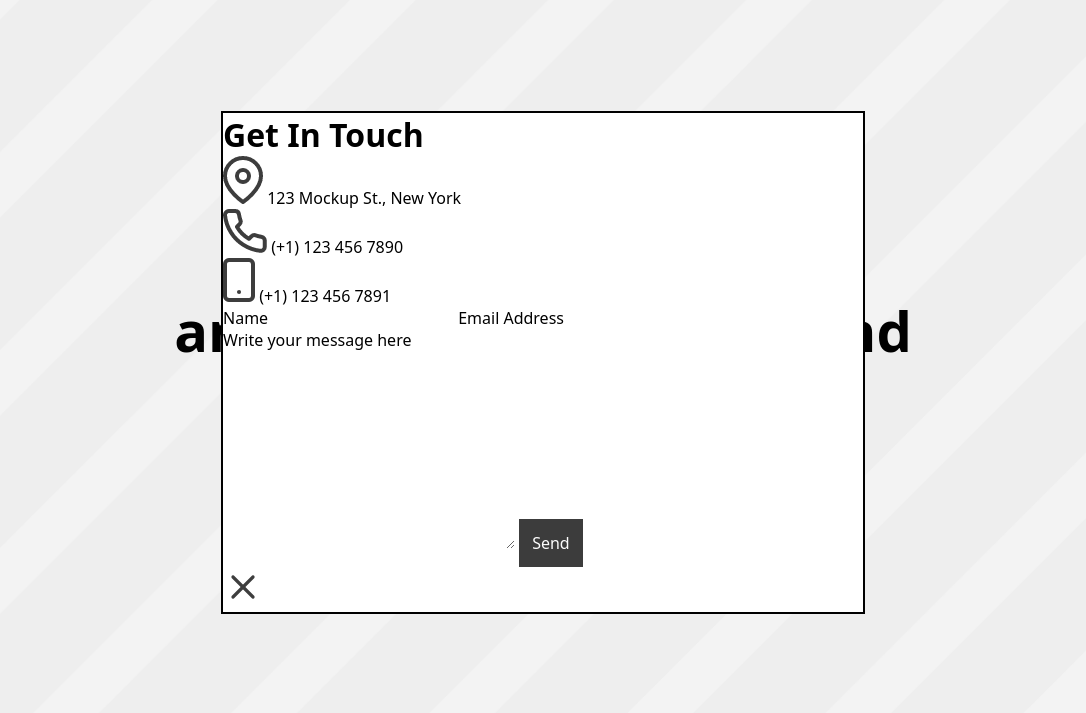
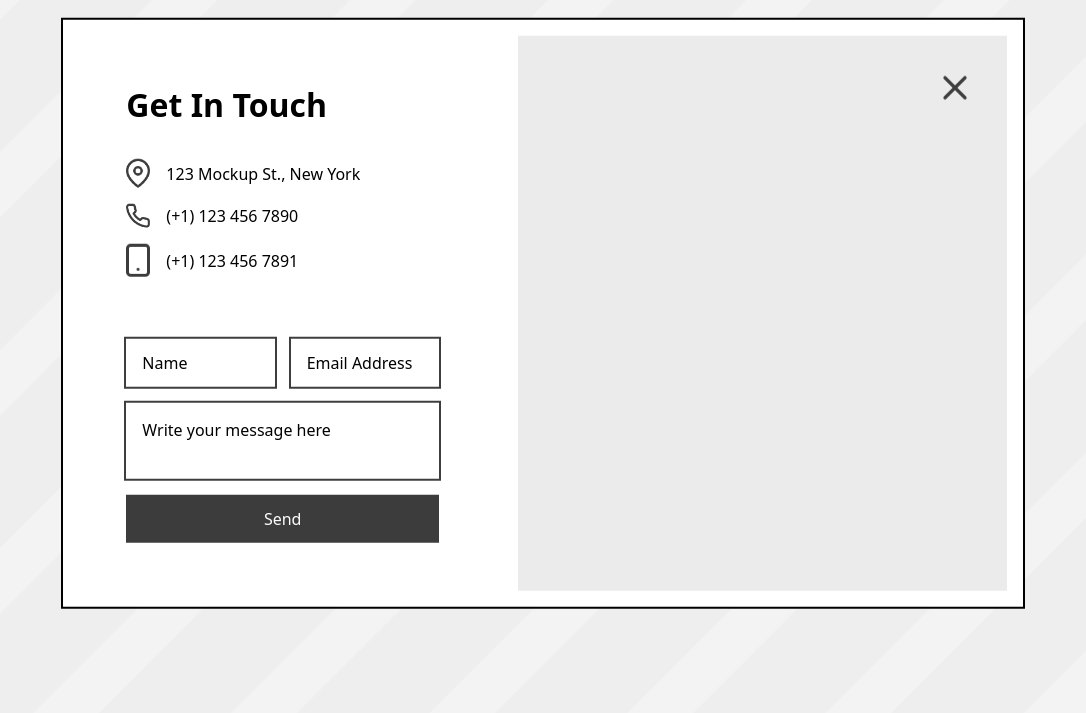
Before and after one commit to RasmusLeddyr/Test_2025-05-05_Minisite, a plain HTML site: page index.html in a window 1280 px wide. Shown: the part 87-800 px from the top of the page, without its empty margins (97-1183 px from the left). Drawn offline with Linux system fonts and the light colour scheme.

Commit message:
Contact popup CSS

```diff
--- a/assets/css/contact-popup.css
+++ b/assets/css/contact-popup.css
@@ -1,13 +1,84 @@
 #contact-popup {
+  display: none;
   outline: 2px solid black;
   background-color: white;
   width: 50%;
-  display: none;
   position: fixed;
-  left: 25%;
-  top: 25%;
+  left: 50%;
+  top: 50%;
+  transform: translate(-50%, -50%);
+  flex-direction: row;
+  min-height: 50vh;
+  max-height: 100vh;
+  min-width: 75vw;
+  max-width: 100vw;
+}
+#contact-popup .interaction {
+  width: 50%;
+  padding: 6.6%;
+  box-sizing: border-box;
+}
+#contact-popup .interaction h2 {
+  margin-bottom: 33px;
+}
+#contact-popup .link {
+  display: flex;
+  align-items: center;
+}
+#contact-popup .link:nth-of-type(n + 2) {
+  margin-top: 16px;
+}
+#contact-popup .link img {
+  width: 24px;
+  margin-right: 16px;
+}
+#contact-popup .message {
+  margin-top: 62px;
+  width: 100%;
+  display: grid;
+  gap: 16px;
+  grid-template-columns: 1fr 1fr;
+  grid-template-areas:
+    "name email"
+    "message message"
+    "send send";
+}
+#contact-popup input,
+#contact-popup textarea {
+  outline: 2px solid #3e3e3e;
+  width: 100%;
+  box-sizing: border-box;
+}
+#contact-popup .message input:nth-of-type(1) {
+  grid-area: name;
+  padding: 13px 16px;
+}
+#contact-popup .message input:nth-of-type(2) {
+  grid-area: email;
+  padding: 13px 16px;
+}
+#contact-popup .message textarea:nth-of-type(1) {
+  grid-area: message;
+  max-height: 107px;
+  padding: 16px;
+}
+#contact-popup .message button {
+  grid-area: send;
+}
+
+#contact-popup .map {
+  background-color: #ebebeb;
+  width: 50%;
+  display: flex;
+  justify-content: end;
+  align-items: start;
+  padding: 32px;
+  margin: 16px;
+  resize: horizontal;
+}
+#contact-popup .map button {
 }
 
 #contact-popup.active {
-  display: block;
+  display: flex;
 }
--- a/assets/css/index.css
+++ b/assets/css/index.css
@@ -9,6 +9,7 @@
   outline: 0;
   text-decoration: none;
   list-style: none;
+  resize: none;
   font-size: 16px;
   font-weight: normal;
   color: black;
--- a/index.html
+++ b/index.html
@@ -129,15 +129,13 @@
           <textarea
             name="message"
             id=""
-            cols="30"
-            rows="10"
             placeholder="Write your message here"
           ></textarea>
           <button class="btn">Send</button>
         </div>
       </section>
 
-      <div>
+      <div class="map">
         <button class="btn_contact">
           <img src="assets/img/icon_exit.png" alt="" />
         </button>
```
